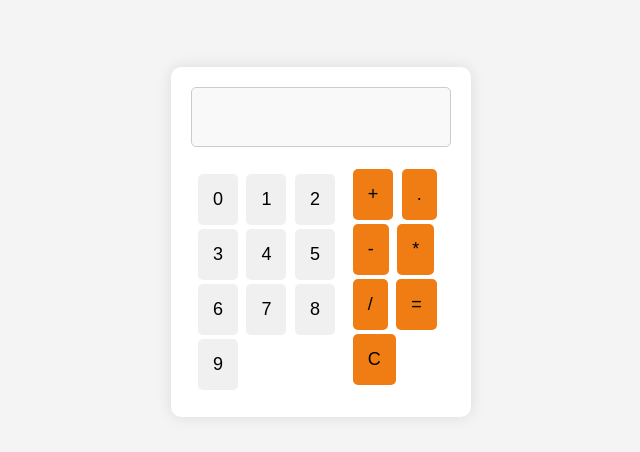
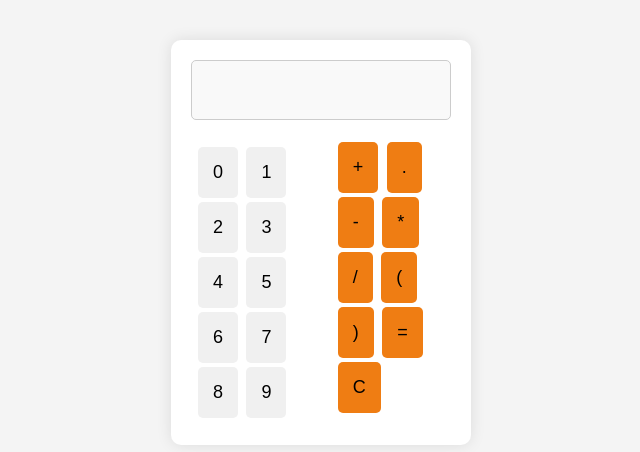
Before and after one commit to alfacentaur1/calculator, a plain HTML site: page index.html in a window 1280 px wide. Shown: the part 158-610 px from the top of the page, without its empty margins (319-959 px from the left). Drawn offline with Linux system fonts and the light colour scheme.

Commit message:
added parentheses

```diff
--- a/index.html
+++ b/index.html
@@ -30,6 +30,8 @@
                         <button onclick="addToDisplay('-')">-</button>
                         <button onclick="addToDisplay('*')">*</button>
                         <button onclick="addToDisplay('/')">/</button>
+                        <button onclick="addToDisplay('(')">(</button>
+                        <button onclick="addToDisplay(')')">)</button>
                         <button onclick="calculate()">=</button>
                         <button onclick="clear()">C</button>
                     </div>
```
